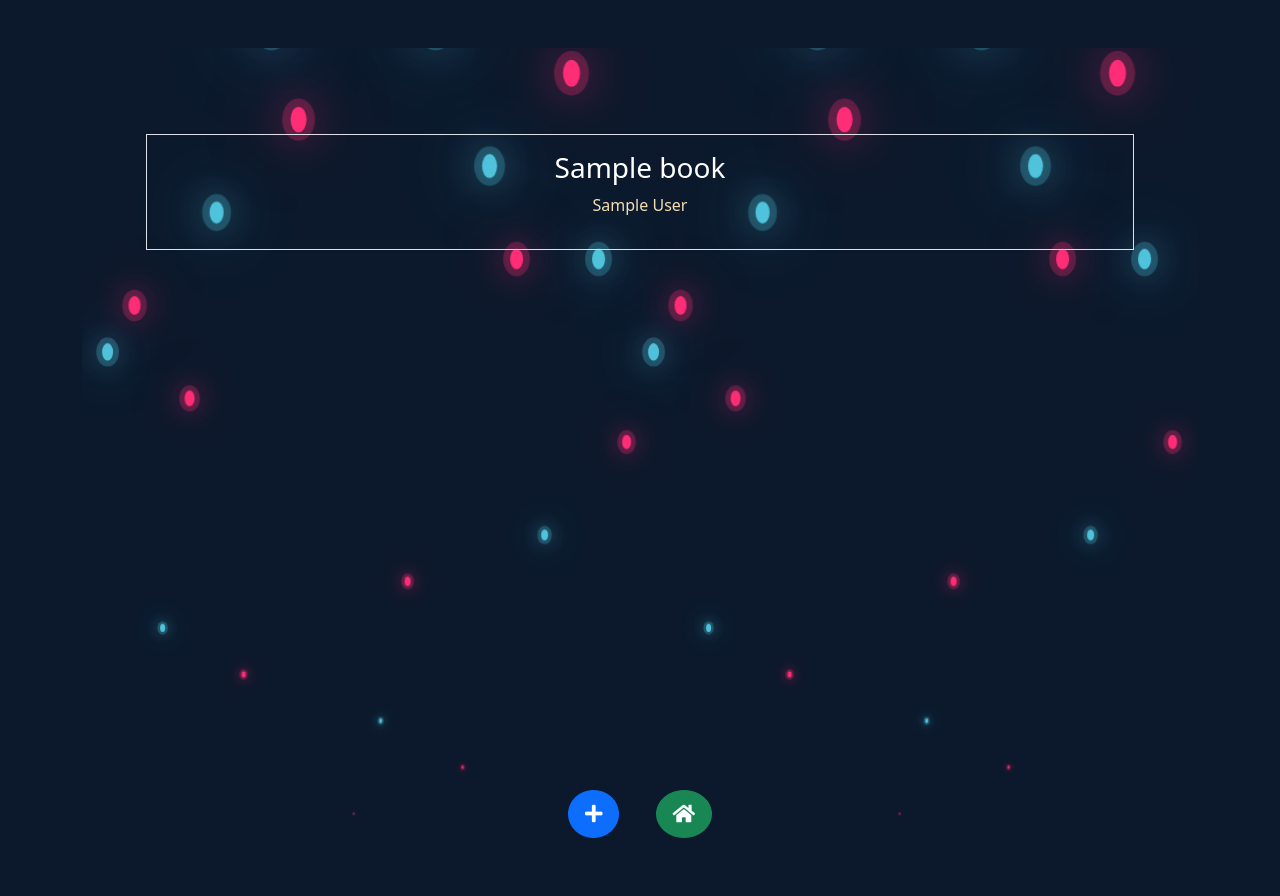
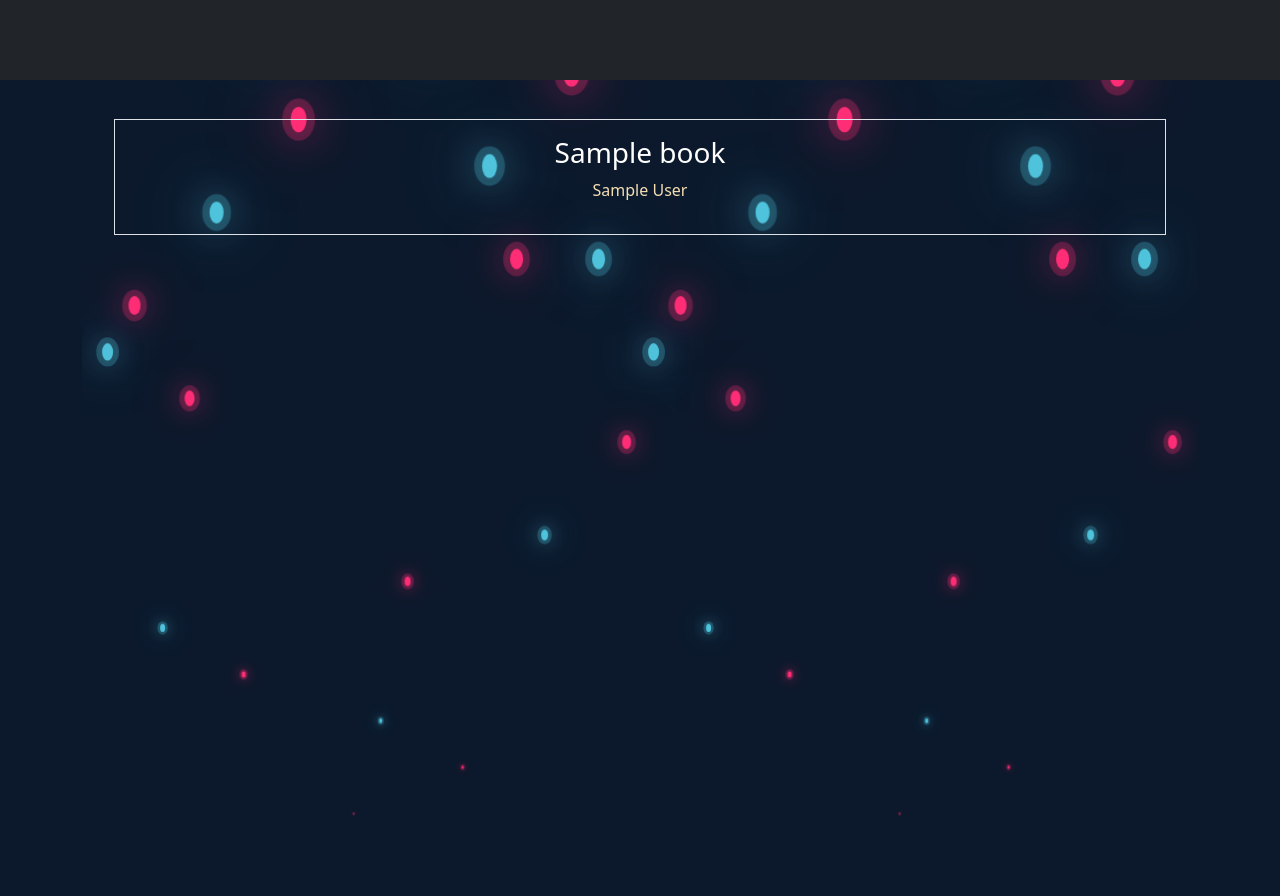
Before and after one commit to drakata27/booklog, a Django app: template books/templates/books/books_list.html in a window 1280 px wide. Run offline with Django 3.2, Linux system fonts and the light colour scheme; the template is opened without the code that fills it: most values are stand-ins (such as "Sample title", 1, 10 or a date in 2020).

Commit message:
Added navbar

```diff
--- a/books/templates/books/books_list.html
+++ b/books/templates/books/books_list.html
@@ -1,7 +1,7 @@
 {% extends "base.html" %}
 
 {% block content %}
-<div class="row row-cols3 g-2 m-5" style="height: 600px; overflow-y: auto;">
+<div class="row row-cols3 g-2 m-5 div-list" >
     {% for book in books %}
         <a href="{% url 'books_detail' pk=book.id %}">
             <div class="col">
@@ -15,7 +15,4 @@
         <p>Start adding books now!</p>
         {% endfor %}
     </div>
-
-    <a href="{% url 'books_add' %}" class="btn btn-primary m-3 rounded-circle btn-lg"><i class="fas fa-plus"></i></a>
-    <a href="{% url 'home' %}" class="btn m-3 rounded-circle btn-lg btn-success"><i class="fas fa-home"></i></a>
 {% endblock %}
--- a/static/css/styles.css
+++ b/static/css/styles.css
@@ -7,7 +7,6 @@
 body {
     min-height: 100vh;
     background: #0c192c;
-    overflow: hidden;
 }
 .container{
     position: relative;
@@ -70,3 +69,25 @@ a {
 i {
     color: white;
 }
+
+nav {
+    height: 80px;
+}
+.div-list {
+    position:absolute;
+    top:15px;
+    right:-20px;
+    bottom:-20px;
+    left:-20px;
+}
+.btn-add {
+    color: #ff2d75;
+    margin-right: 10px;
+}
+.btn-add:hover {
+    background-color: blue;
+}
+.btn-home:hover{
+    background-color: green;
+
+}
--- a/static/templates/base.html
+++ b/static/templates/base.html
@@ -10,9 +10,20 @@
     <title>BookLog</title>
 </head>
 <body>
+    <nav class="navbar navbar-dark bg-dark navbar-expand-lg fixed-top">
+        <div class="ms-auto">
+          {% if user.is_authenticated %}
+          <a href="{% url 'books_add'%}" class="btn-add btn btn-outline-light me-1 mr-5 rounded-circle"><i class="fas fa-plus"></i></a>
+          <a href="{% url 'home'%}" class="btn-home btn btn-outline-light me-1 rounded-circle"><i class="fas fa-home"></i></a></a>
+          {% comment %} <a href="{% url 'logout'%}" class="btn btn-outline-light me-1">Log out</a> {% endcomment %}
+          {% else %}
+          {% comment %} <a href="{% url 'signup' %}" class="btn btn-outline-light me-1">Sign Up</a> {% endcomment %}
+          {% comment %} <a href="{% url 'login' %}" class="btn btn-outline-light me-1">Log in</a> {% endcomment %}
+          {% endif %}
+        </div>
+      </nav>
     <div class="my-5 text-center container full-screen-container">
         <div class="container">
-
             <div class="bubbles">
                 <span style="--i:11;"></span>
                 <span style="--i:12;"></span>
```
Also changed, not shown: db.sqlite3.
